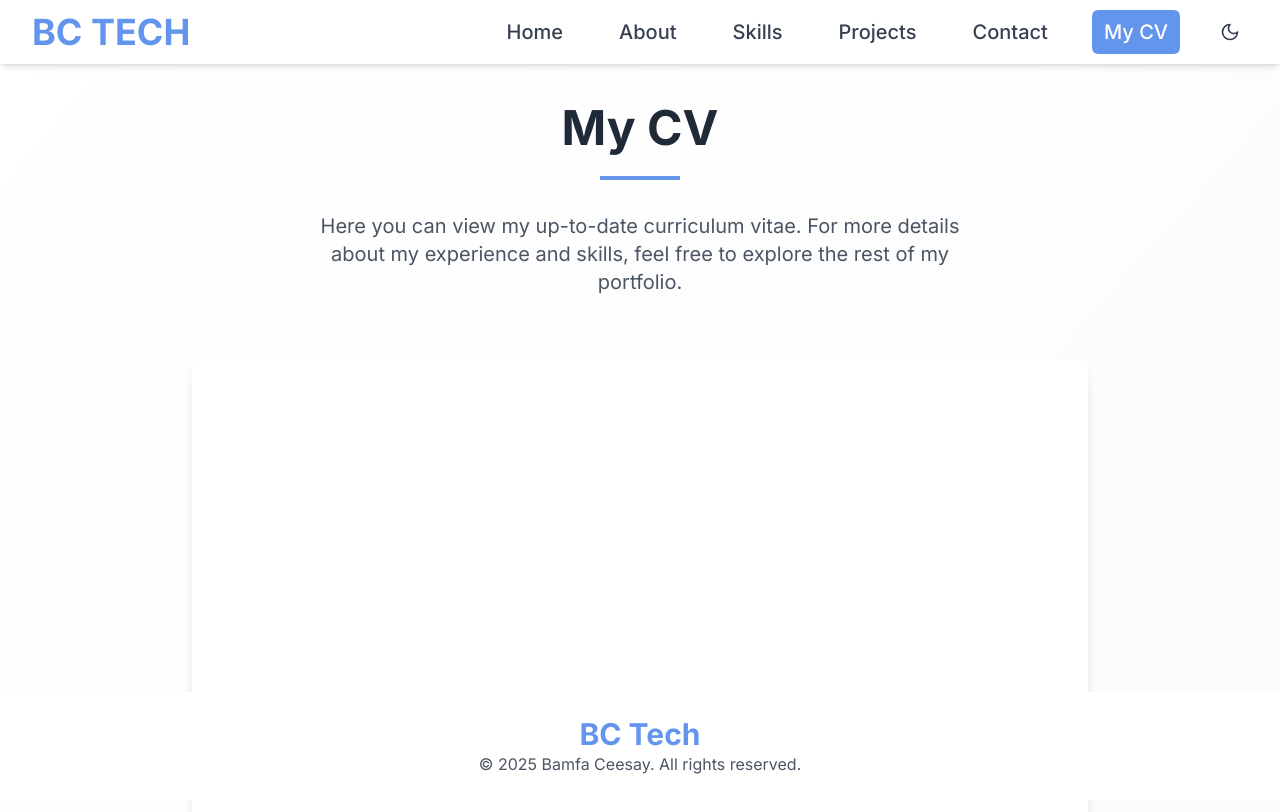
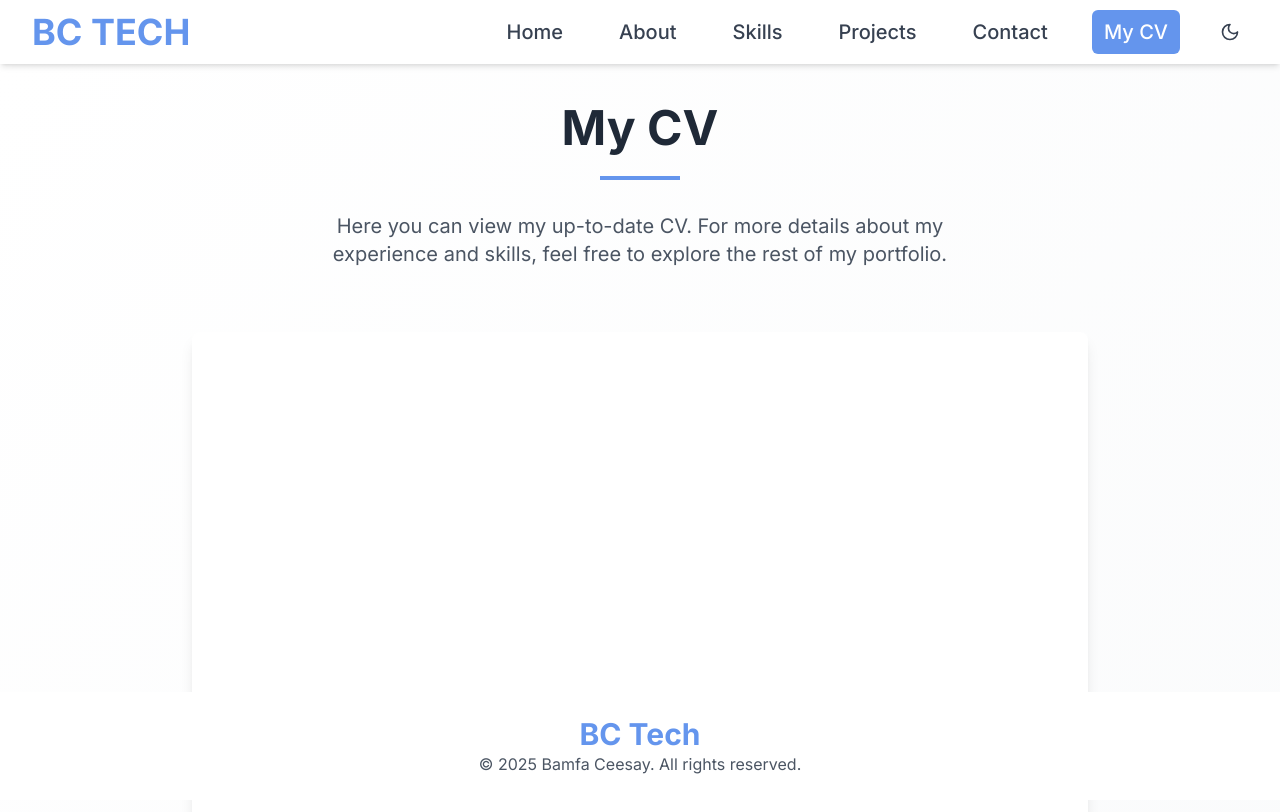
Before and after one commit to BCEESAY10/Bamfa-Portfolio, a Next.js app: page /cv in a window 1280 px wide. Shown: the top 812 px of the page. Built offline with nearby package versions, Linux system fonts and the light colour scheme.

Commit message:
change to cv

```diff
--- a/app/cv/page.js
+++ b/app/cv/page.js
@@ -23,7 +23,7 @@ export default function CVPage() {
             </h1>
             <div className="w-20 h-1 bg-primary mx-auto mb-8" />
             <p className="text-gray-600 dark:text-gray-300 md:text-xl max-w-2xl mx-auto">
-              Here you can view my up-to-date curriculum vitae. For more details about my experience and skills, feel free to explore the rest of my portfolio.
+              Here you can view my up-to-date CV. For more details about my experience and skills, feel free to explore the rest of my portfolio.
             </p>
           </motion.div>
 
```
